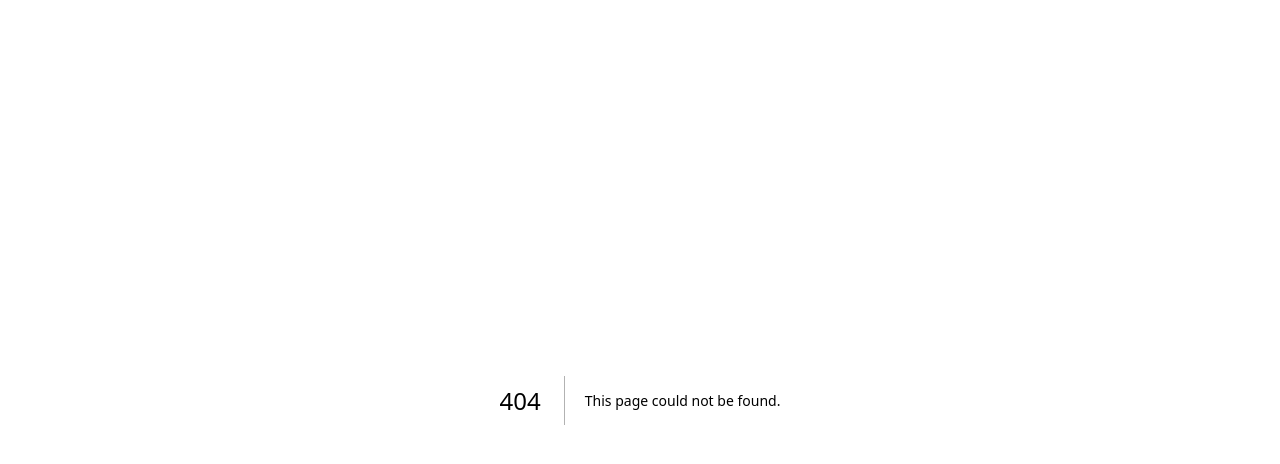
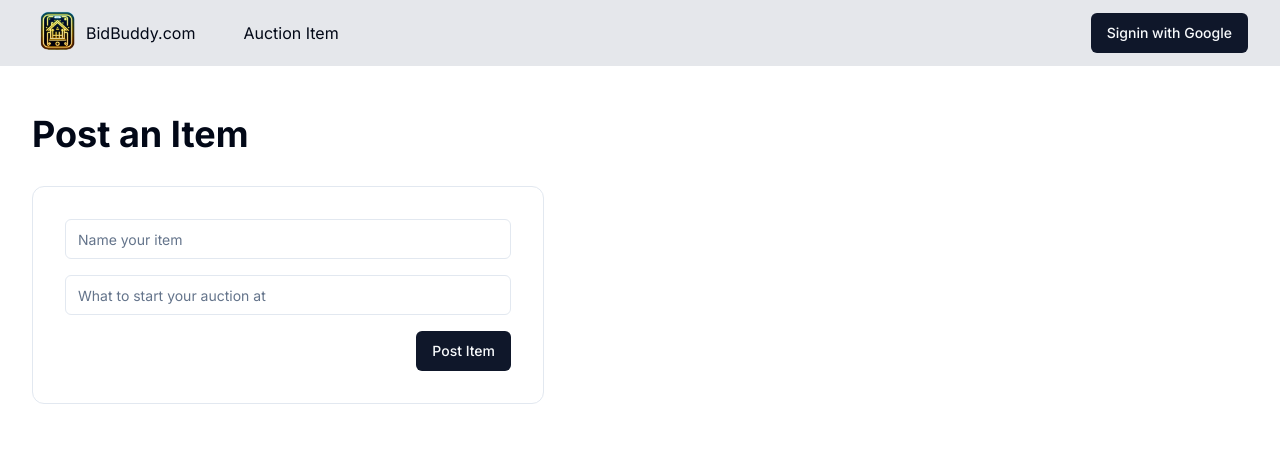
Before and after one commit to stingbulker/bid-buddy, a Next.js app: page /items/create in a window 1280 px wide. Before the commit this address had no page. Shown: the top 464 px of the page. Built offline with nearby package versions, Linux system fonts and the light colour scheme; no server answers.

Commit message:
new file:   public/logo.png 	new file:   src/app/header.tsx 	new file:   src/app/items/create/actions.ts 	new file:   src/app/items/create/page.tsx 	modified:   src/app/layout.tsx 	modified:   src/app/page.tsx 	modified:   src/db/schema.ts

```diff
--- /dev/null
+++ b/src/app/header.tsx
@@ -0,0 +1,33 @@
+import { auth } from "@/auth";
+import { SignIn } from "@/components/sign-in";
+import { SignOut } from "@/components/sign-out";
+import Image from "next/image";
+import Link from "next/link";
+
+export async function Header() {
+  const session = await auth();
+  return (
+    <div className="bg-gray-200 py-2">
+      <div className="container flex justify-between items-center">
+        <div className="flex items-center gap-12">
+          <Link href="/" className="hover:underline flex items-center gap-1">
+            <Image src="/logo.png" width="50" height="50" alt="Logo" />
+            BidBuddy.com
+          </Link>
+          <div>
+            <Link
+              href="/items/create"
+              className="hover:underline flex items-center gap-1"
+            >
+              Auction Item
+            </Link>
+          </div>
+        </div>
+        <div className="flex items-center gap-4">
+          <div>{session?.user?.name}</div>
+          <div>{session ? <SignOut /> : <SignIn />}</div>
+        </div>
+      </div>
+    </div>
+  );
+}
--- /dev/null
+++ b/src/app/items/create/actions.ts
@@ -0,0 +1,30 @@
+"use server";
+
+import { auth } from "@/auth";
+import { database } from "@/db/database";
+import { items } from "@/db/schema";
+import { redirect } from "next/navigation";
+
+export async function createItemAction(formData: FormData) {
+  const session = await auth();
+
+  if (!session) {
+    throw new Error("Unauthorized");
+  }
+
+  const user = session.user;
+
+  if (!user || !user.id) {
+    throw new Error("Unauthorized");
+  }
+
+  const startingPrice = formData.get("startingPrice") as string
+  const priceAsCents = Math.floor(parseFloat(startingPrice)*100)
+
+  await database.insert(items).values({
+    name: formData.get("name") as string,
+    startingPrice: priceAsCents,
+    userId: user.id,
+  });
+  redirect("/");
+}
--- /dev/null
+++ b/src/app/items/create/page.tsx
@@ -0,0 +1,33 @@
+import { Button } from "@/components/ui/button";
+import { Input } from "@/components/ui/input";
+import { createItemAction } from "./actions";
+
+export default async function CreatePage() {
+  return (
+    <main className="container mx-auto py-12 space-y-8">
+      <h1 className="text-4xl font-bold">Post an Item</h1>
+      <form
+        className="flex flex-col border p-8 rounded-xl space-y-4 max-w-lg"
+        action={createItemAction}
+      >
+        <Input
+          required
+          className="max-w-lg"
+          name="name"
+          placeholder="Name your item"
+        />
+        <Input
+          required
+          className="max-w-lg"
+          name="startingPrice"
+          type="number"
+          step={0.01}
+          placeholder="What to start your auction at"
+        />
+        <Button className="self-end" type="submit">
+          Post Item
+        </Button>
+      </form>
+    </main>
+  );
+}
--- a/src/app/layout.tsx
+++ b/src/app/layout.tsx
@@ -2,11 +2,12 @@
 import { Inter as FontSans } from "next/font/google";
 import "./globals.css";
 import { cn } from "@/lib/utils";
+import { Header } from "./header";
 
 const fontSans = FontSans({
   subsets: ["latin"],
   variable: "--font-sans",
-})
+});
 
 export const metadata: Metadata = {
   title: "Create Next App",
@@ -20,10 +21,15 @@
 }>) {
   return (
     <html lang="en">
-      <body className={cn(
+      <body
+        className={cn(
           "min-h-screen bg-background font-sans antialiased",
           fontSans.variable
-        )}>{children}</body>
+        )}
+      >
+        <Header />
+        {children}
+      </body>
     </html>
   );
 }
--- a/src/app/page.tsx
+++ b/src/app/page.tsx
@@ -1,46 +1,22 @@
 import { auth } from "@/auth";
-import { SignIn } from "@/components/sign-in";
-import { SignOut } from "@/components/sign-out";
-import { Button } from "@/components/ui/button";
-import { Input } from "@/components/ui/input";
 import { database } from "@/db/database";
-import { bids as bidsSchema, items } from "@/db/schema";
+import { items } from "@/db/schema";
 import { revalidatePath } from "next/cache";
 
 export default async function HomePage() {
-  const session = await auth();
-
   const allItems = await database.query.items.findMany();
 
-  if(!session) return null;
-
-  const user = session.user;
-
-  if(!user) return null;
-
   return (
-    <main className="container mx-auto py-12">
-      {session ? <SignOut /> : <SignIn />}
-
-      {session?.user?.name}
-
-      <form
-        action={async (formData: FormData) => {
-          "use server";
-          await database.insert(items).values({
-            name: formData.get("name") as string,
-            userId: session?.user?.id!,
-          });
-          revalidatePath("/");
-        }}
-      >
-        <Input name="name" placeholder="Name your item" />
-        <Button type="submit">Post Item</Button>
-      </form>
-
-      {allItems.map((item: any) => (
-        <div key={item.id}>{item.name}</div>
-      ))}
+    <main className="container mx-auto py-12 space-y-8">
+      <h1 className="text-4xl font-bold">Items for sale</h1>
+      <div className="grid grid-cols-4 gap-8">
+        {allItems.map((item: any) => (
+          <div key={item.id} className="border p-8 rounded-xl">
+            {item.name}<br></br>
+            starting price: ${item.startingPrice / 100}
+          </div>
+        ))}
+      </div>
     </main>
   );
 }
--- a/src/db/schema.ts
+++ b/src/db/schema.ts
@@ -96,4 +96,5 @@
     .notNull()
     .references(() => users.id, { onDelete: "cascade" }),
   name: text("name").notNull(),
+  startingPrice: integer("startingPrice").notNull().default(0),
 });
```
Also changed, not shown: public/logo.png (added).
